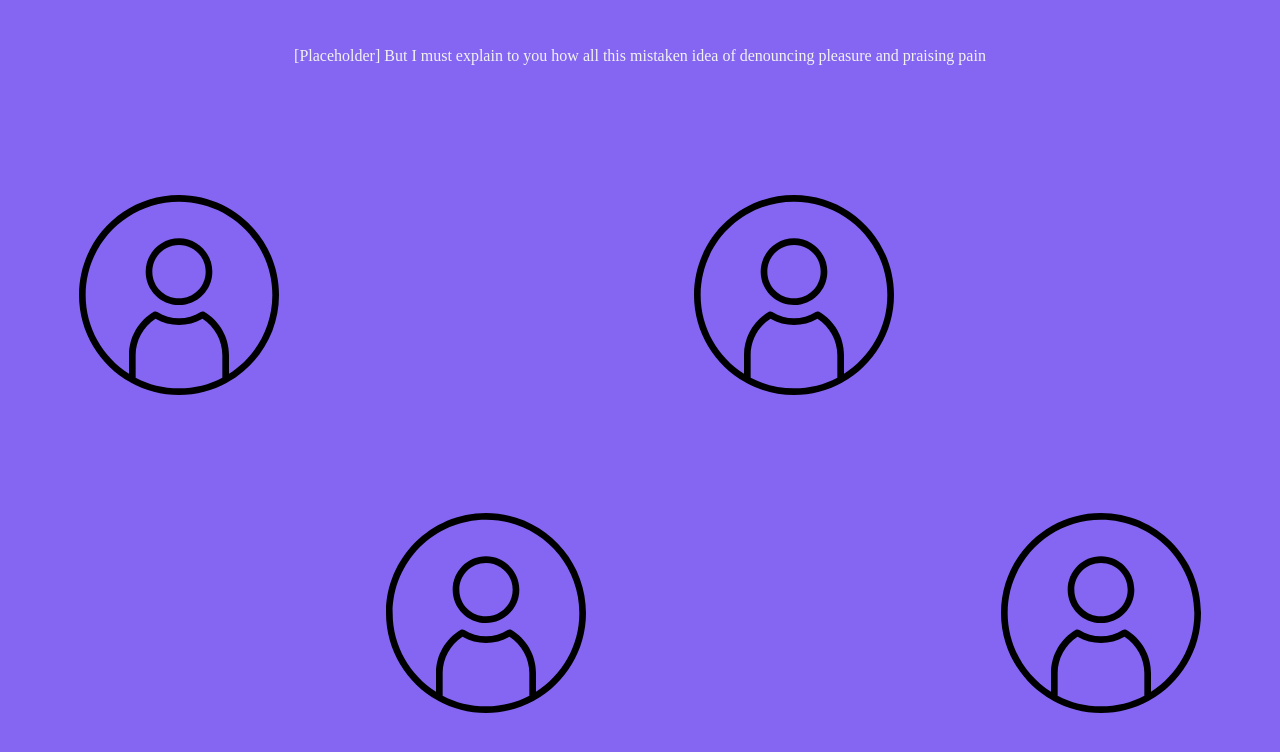
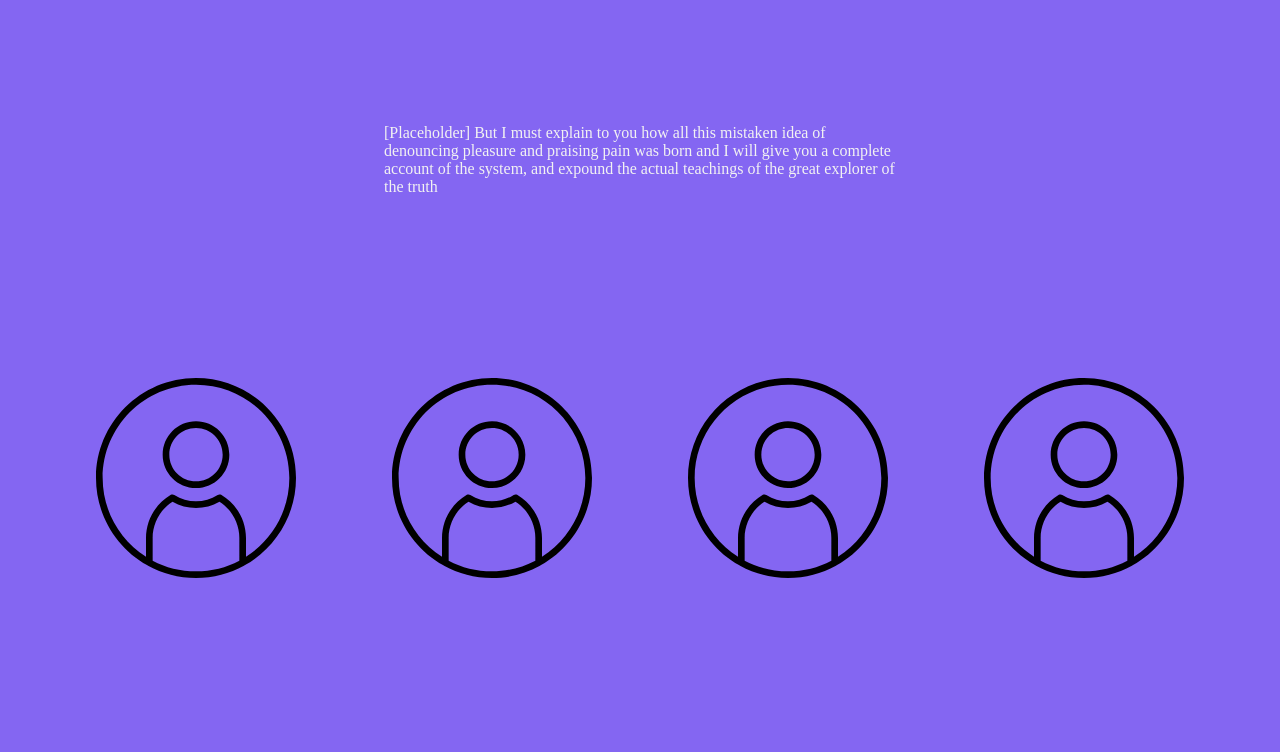
Before and after one commit to LeonardoMussatto/Connecting, a React (Create React App) app in the folder connecting/: page / in a window 1280 px wide. Shown: the top 752 px of the page. Built offline with nearby package versions, Linux system fonts and the light colour scheme.

Commit message:
Set initial layout of Interface page
Add props to PlaceholderText.js to control position and margins
Remove position and gridArea properties from ChPlaceholder.js
Update layout to use both CSS Grid and Flexbox

Resolve #13
Fix #22

```diff
--- a/connecting/src/Components/Shared/ChPlaceholder.js
+++ b/connecting/src/Components/Shared/ChPlaceholder.js
@@ -1,13 +1,11 @@
-import React from 'react'
-import {ReactComponent as Ch} from '../../Media/Icons/user.svg'
+import React from "react"
+import { ReactComponent as Ch } from "../../Media/Icons/user.svg"
 
 const ChPlaceholder = (props) => {
   let icon = {
-        width: props.width,
-        position: props.position,
-        top: props.top,
-        left: props.left,
-        gridArea: props.gridArea
+    width    :  props.width,
+    position :  props.position,
+    top      :  props.top,
   }
   return (
     <div style={icon}>
--- a/connecting/src/Components/Shared/PlaceholderText.js
+++ b/connecting/src/Components/Shared/PlaceholderText.js
@@ -2,13 +2,16 @@ import React from "react"
 
 function PlaceholderText(props) {
   const style = {
-    margin: `5% ${props.marginSides}`
+    margin   :  `${props.marginTB} ${props.marginLR}`,
+    position :  props.position,
+    top      :  props.top,
+    left     :  props.left,
   }
   const short =
     "[Placeholder] But I must explain to you how all this mistaken idea of denouncing pleasure and praising pain"
   const long =
     "[Placeholder] But I must explain to you how all this mistaken idea of denouncing pleasure and praising pain was born and I will give you a complete account of the system, and expound the actual teachings of the great explorer of the truth"
-  return (<p style={style}>{props.length === "short" ? short : long}</p>)
+  return <p style={style}>{props.length === "short" ? short : long}</p>
 }
 
 export default PlaceholderText
--- a/connecting/src/Pages/Interface.js
+++ b/connecting/src/Pages/Interface.js
@@ -5,48 +5,40 @@ import { ThemeContext } from "../Helpers/Theme"
 import PlaceholderText from "../Components/Shared/PlaceholderText"
 import Ch from "../Components/Shared/ChPlaceholder"
 
-
 // TODO #8 create a reusable component for characters icons - they should also contain routes and notification style/logic
-//STYLE #13 work on the layout - at the moment I don't like this layout...it's too rigid, I guess + the text has to be placed somewhere else
-
+//STYLE #23 make Interface page responsive - add support for mobile devices
+//ENHANCEMENT #24 STYLE add subtle y-axis animation to the icons - make the page more lively
 
 const Interface = () => {
   const theme = useContext(ThemeContext)
   let page = {
     ...theme,
-    padding: "0",
-    gridTemplateRows: "7rem calc(100vh - 7rem)",
-    gridTemplateColumns: "100%"
+    padding             :  "0",
+    height              :  "100vh",
+    gridTemplateRows    :  "minmax(min-content, 40vh) minmax(min-content, 90vh)",
+    gridTemplateColumns :  "100vw",
+    overflow: "auto"
   }
   let header = {
-    display: "grid",
-    placeItems: "center"
+    display    :  "grid",
+    placeItems :  "center",
+    visibility :  "visible"  //REM when invisible, the icons have to be re-centred
   }
   let main = {
-    display: "grid",
-    padding: "2%",
-    gridTemplateColumns : "1fr 1fr 1fr 1fr",
-    gridTemplateRows: "repeat(auto-fit, minmax(auto, 1fr))",
-    gridTemplateAreas: `
-      "icon1 . icon3 ."
-      ". icon2 . icon4"
-      `,
-    placeItems: "center"
+    display        :  "flex",
+    justifyContent :  "space-evenly",
+    alignItems     :  "center"
   }
   return (
     <div style={page}>
       <header style={header}>
-        <PlaceholderText length={"short"} />
+        <PlaceholderText marginTB={"2%"} marginLR={"30%"} length={"long"} />
       </header>
       <main style={main}>
-        <Ch gridArea={"icon1"} width={"25vh"}/>
-        <Ch gridArea={"icon2"} width={"25vh"}/>
-        <Ch gridArea={"icon3"} width={"25vh"}/>
-        <Ch gridArea={"icon4"} width={"25vh"}/>
-        {/* <Ch position={"relative"} top={"16vh"} left={"8vw"} width={"25vh"}/>
-        <Ch position={"relative"} top={"32vh"} left={"16vw"} width={"25vh"}/>
-        <Ch position={"relative"} top={"8vh"} left={"24vw"} width={"25vh"}/>
-        <Ch position={"relative"} top={"32vh"} left={"32vw"} width={"25vh"}/> */}
+        <Ch position={"relative"} top={"-10vh"} width={"25vh"} />
+        <Ch position={"relative"} top={"-10vh"} width={"25vh"} />
+        <Ch position={"relative"} top={"-10vh"} width={"25vh"} />
+        <Ch position={"relative"} top={"-10vh"} width={"25vh"} />
       </main>
     </div>
   )
```
Lines whose indentation alone changed are shown as unchanged.
